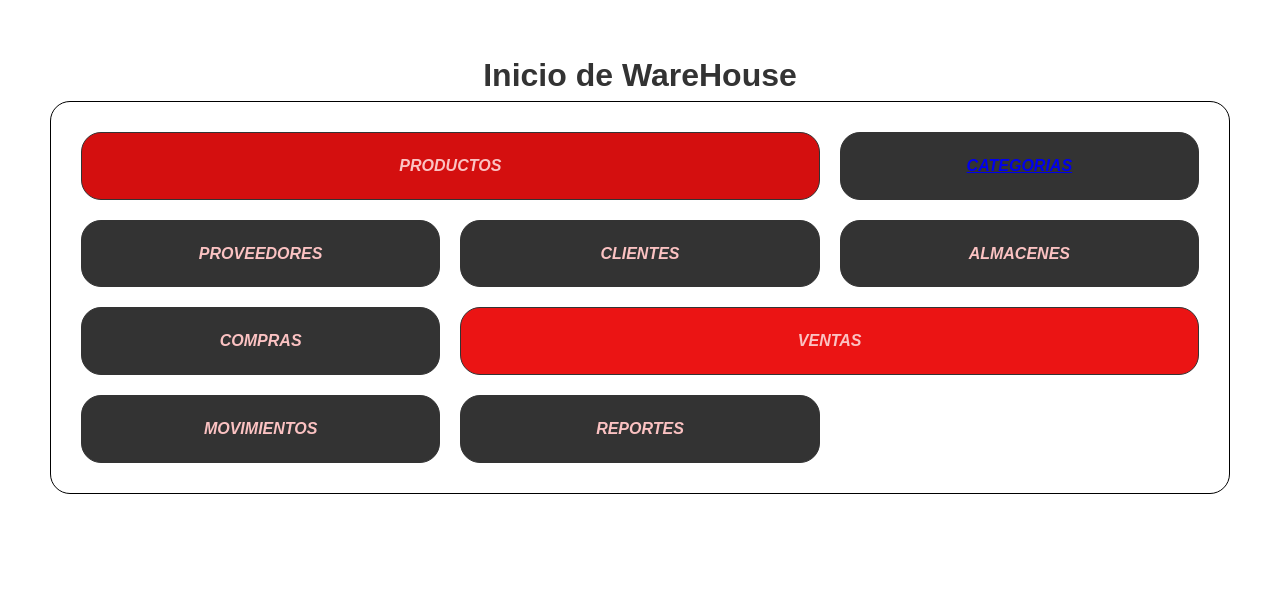
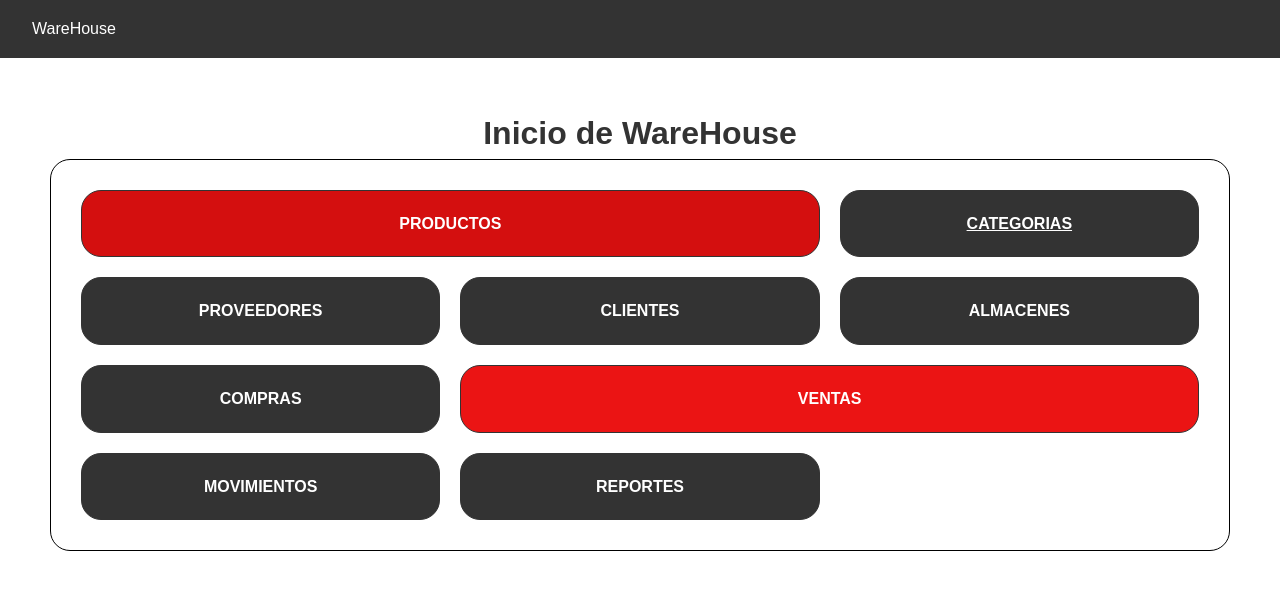
Before and after one commit to donutee97/warehouse, a Django app: page / in a window 1280 px wide. Shown: the top 590 px of the page. Run offline with Django 5.2, Linux system fonts and the light colour scheme.

Commit message:
ADD HEADER TO TEMPLATES

```diff
--- a/static/css/styles.css
+++ b/static/css/styles.css
@@ -14,6 +14,9 @@ main {
     padding: 50px;
 }
 
+a {
+    color: #fff;
+}
 /* Estilos básicos para el header */
 .header {
     display: flex;
@@ -26,8 +29,6 @@ main {
 
 .contenedor-modulos {
     display: grid;
-    grid-column-start: 1;
-    grid-column-end: 3;
     grid-template-columns: repeat(3, minmax(100px, 0.5fr));
     grid-template-rows: repeat(3, auto);
     grid-gap: 20px;
@@ -36,6 +37,7 @@ main {
     border: #000 1px solid;
     border-radius: 20px;
 }
+
 .contenedor-modulos > * {
     padding: 20px;
 }
@@ -44,10 +46,9 @@ main {
     border:#333 1px solid;
     text-align: center;
     background-color: #333;
-    color: #fbc2c2;
+    color: #fff;
     text-transform: uppercase;
     font-weight: bold;
-    font-style: italic;
     border-radius: 20px;
 }
 
@@ -56,10 +57,9 @@ main {
     border:#333 1px solid;
     text-align: center;
     background-color: #d40f0f;
-    color: #fbc2c2;
+    color: #fff;
     text-transform: uppercase;
     font-weight: bold;
-    font-style: italic;
     border-radius: 20px;
 }
 
@@ -68,9 +68,8 @@ main {
     border:#333 1px solid;
     text-align: center;
     background-color: #eb1414;
-    color: #fbc2c2;
+    color: #fff;
     text-transform: uppercase;
     font-weight: bold;
-    font-style: italic;
     border-radius: 20px;
 }
--- a/templates/base.html
+++ b/templates/base.html
@@ -8,6 +8,7 @@
     <title>{% block title %} Warehouse {% endblock %}</title>
 </head>
 <body>
+    {% include "includes/_header.html" %}
     <main>
     {% block content %}
     {% endblock %}
```
